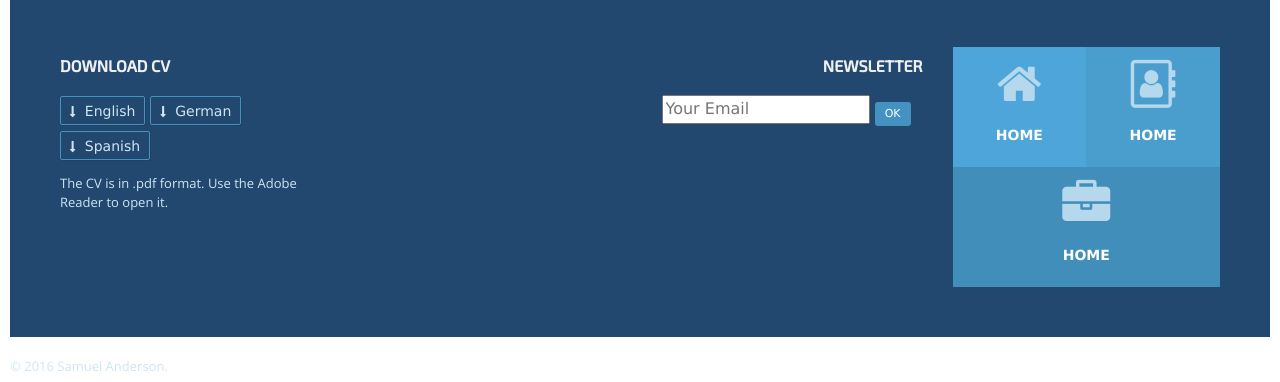
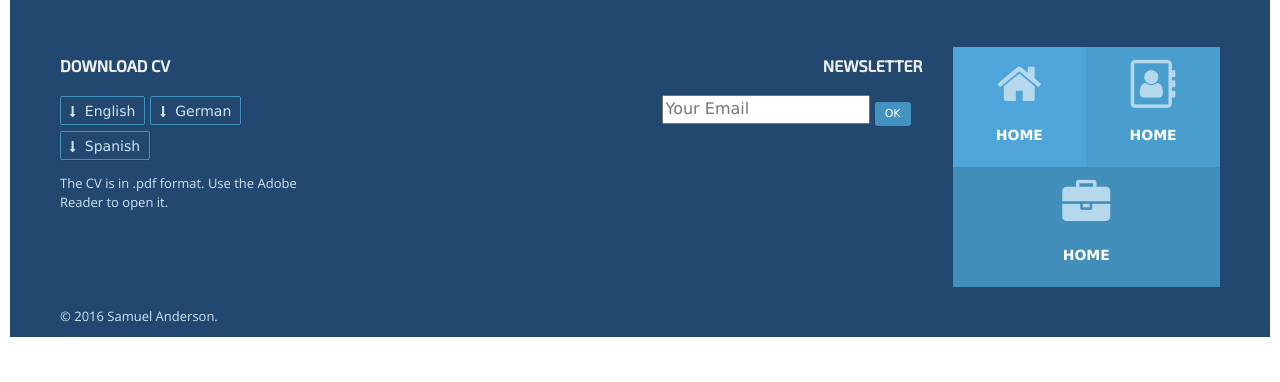
Before and after one commit to voliseq/voliseq.github.io, a website: page index.html in a window 1280 px wide. Shown: the part 1190-1572 px from the top of the page. After the commit the page ends 1527 px from the top, so only its background shows below. Drawn offline with nearby package versions, Linux system fonts and the light colour scheme.

Commit message:
overflow fix

```diff
--- a/index.html
+++ b/index.html
@@ -286,9 +286,9 @@
     </div>
 
     <!-- FOOTER !-->
-    <footer class="dark row">
+    <footer class="dark row padding-50">
         <div class="container-fluid nopadding">
-            <div class="row padding-50">
+            <div class="row">
                 <div class="col-sm-3 cv-link">
                     <h5 class="font-accident-two-bold uppercase">Download cv</h5>
                     <div class="dividewhite1"></div>
```
